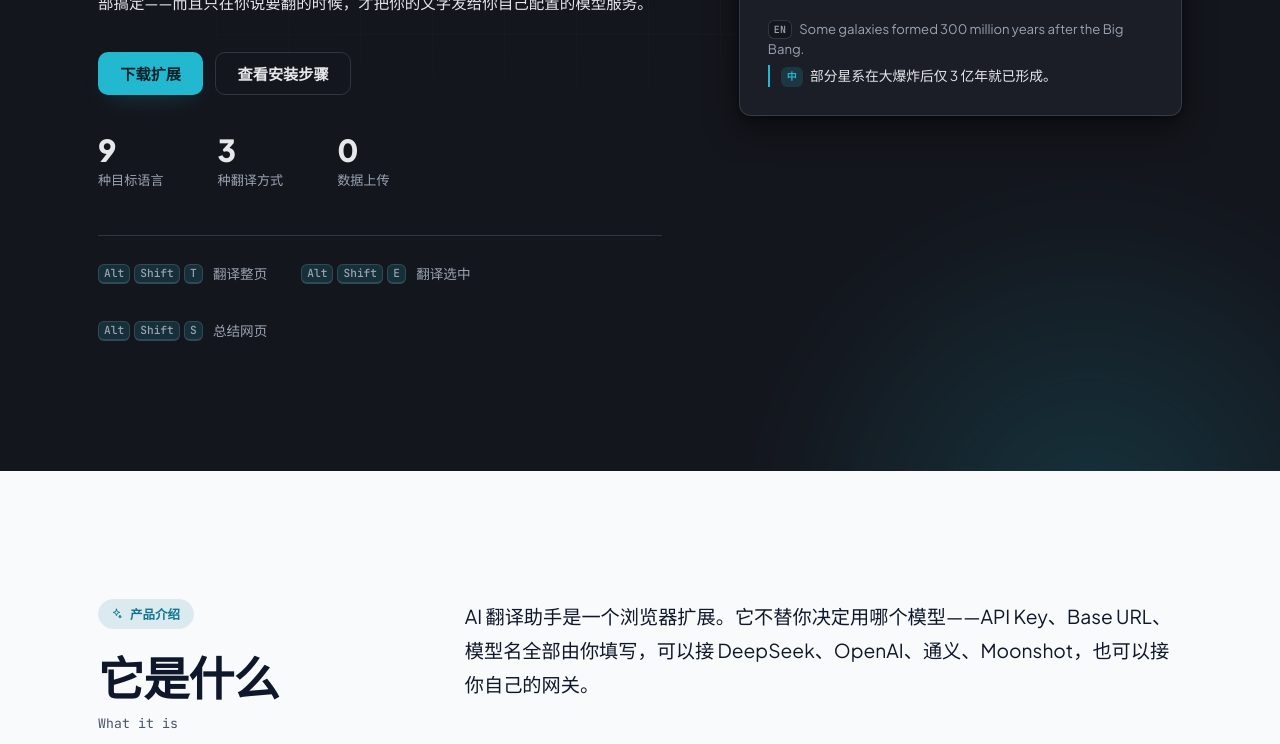
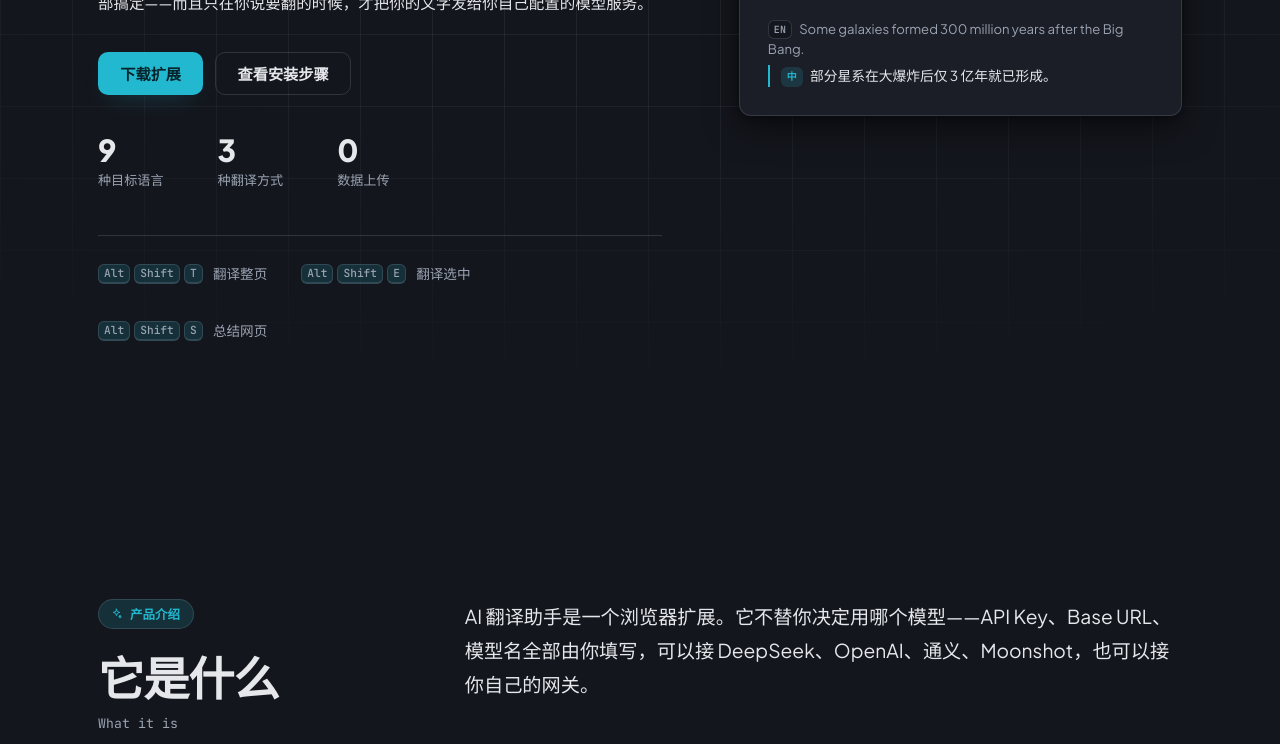
Before and after one commit to Cloudto1/ai-translator-extension, a browser extension: page docs/index.html in a window 1280 px wide. Shown: the part 535-1279 px from the top of the page. Drawn offline with Linux system fonts and the light colour scheme.

Commit message:
fix: 宣传站点改为全站深色，消除区块接缝与低透明度光晕色阶分层

```diff
--- a/docs/index.html
+++ b/docs/index.html
@@ -72,8 +72,9 @@
   <!-- ============ HERO ============ -->
   <section class="hero" id="top">
     <div class="grid-bg" aria-hidden="true"></div>
-    <div class="hero__glow" aria-hidden="true"></div>
-    <div class="hero__glow hero__glow--b" aria-hidden="true"></div>
+    <div class="hero__aura" aria-hidden="true">
+      <div class="hero__glow"></div>
+    </div>
     <div class="wrap hero__inner">
       <div class="hero__copy">
         <p class="eyebrow hero__kicker"><svg class="icon eyebrow__icon" aria-hidden="true"><use href="#i-sparkle" /></svg>AI 驱动 · 兼容 OpenAI 协议</p>
@@ -152,7 +153,7 @@
   </section>
 
   <!-- ============ FEATURES ============ -->
-  <section class="section section--ink" id="features">
+  <section class="section" id="features">
     <div class="grid-bg" aria-hidden="true"></div>
     <div class="wrap">
       <header class="sec-head sec-head--center">
--- a/docs/styles.css
+++ b/docs/styles.css
@@ -7,28 +7,31 @@
 
 /* ---------- tokens ---------- */
 :root {
-  /* 品牌色 — 浅色主题（MASTER.md §1）*/
-  --primary:       #0E7490;
-  --primary-hover: #0B5F78;
-  --primary-soft:  #0891B2;
-  --primary-weak:  rgba(14, 116, 144, .12);
-  --primary-glow:  rgba(14, 116, 144, .35);
-  --on-primary:    #FFFFFF;
+  /* 全站单一深色主题（取 MASTER.md §1 的深色取值）*/
+  color-scheme: dark;
 
-  /* 中性色 — 浅色主题 */
-  --bg:      #F8FAFC;
-  --bg-rgb:  248 250 252;
-  --surface: #FFFFFF;
-  --text:    #0F172A;
-  --muted:   #475569;
-  --border:  #E2E8F0;
+  /* 品牌色 */
+  --primary:       #22B8CF;
+  --primary-hover: #3DCADD;
+  --primary-soft:  #67E8F9;
+  --primary-weak:  rgba(34, 184, 207, .16);
+  --primary-glow:  rgba(34, 184, 207, .30);
+  --on-primary:    #06232A;
+
+  /* 中性色 */
+  --bg:      #14161D;
+  --bg-rgb:  20 22 29;
+  --surface: #1B1E27;
+  --text:    #E5E7EB;
+  --muted:   #9AA3B2;
+  --border:  rgba(148, 163, 184, .22);
 
   /* 阴影（MASTER.md §3：全站只用两种强度）*/
-  --shadow:         0 1px 2px rgba(15, 23, 42, .06), 0 8px 24px rgba(15, 23, 42, .06);
-  --shadow-overlay: 0 12px 32px rgba(15, 23, 42, .16), 0 2px 8px rgba(15, 23, 42, .08);
+  --shadow:         0 1px 2px rgba(0, 0, 0, .4), 0 8px 24px rgba(0, 0, 0, .4);
+  --shadow-overlay: 0 12px 32px rgba(0, 0, 0, .5), 0 2px 8px rgba(0, 0, 0, .35);
 
-  /* 品牌渐变（仅用于深色区块的标题字）*/
-  --brand-gradient: linear-gradient(100deg, #0E7490 0%, #0891B2 100%);
+  /* 品牌渐变（标题字用「近白 → 亮青」）*/
+  --brand-gradient: linear-gradient(100deg, #F0FDFF 0%, #A5F3FC 30%, #22B8CF 100%);
 
   /* 字体（MASTER.md §2）*/
   --font-sans: 'Plus Jakarta Sans', -apple-system, BlinkMacSystemFont, 'Segoe UI',
@@ -49,35 +52,6 @@
   /* 动效（MASTER.md §6：悬停 120-140ms）*/
   --ease-hover: .14s ease;
   --ease-panel: .18s ease-out;
-}
-
-/* 深色区块：同一套语义令牌，切换为深色主题取值
-   （深色下主色换亮青，且填充之上改用深色文字，见 MASTER.md §1 深色主题）*/
-.hero,
-.topbar,
-.section--ink,
-.footer {
-  --primary:       #22B8CF;
-  --primary-hover: #3DCADD;
-  --primary-soft:  #67E8F9;
-  --primary-weak:  rgba(34, 184, 207, .16);
-  --primary-glow:  rgba(34, 184, 207, .30);
-  --on-primary:    #06232A;
-
-  --bg:      #14161D;
-  --bg-rgb:  20 22 29;
-  --surface: #1B1E27;
-  --text:    #E5E7EB;
-  --muted:   #9AA3B2;
-  --border:  rgba(148, 163, 184, .22);
-
-  --shadow:         0 1px 2px rgba(0, 0, 0, .4), 0 8px 24px rgba(0, 0, 0, .4);
-  --shadow-overlay: 0 12px 32px rgba(0, 0, 0, .5), 0 2px 8px rgba(0, 0, 0, .35);
-
-  /* 深色下用「近白 → 亮青」渐变，保证大字对比度仍在 3:1 以上 */
-  --brand-gradient: linear-gradient(100deg, #F0FDFF 0%, #A5F3FC 30%, #22B8CF 100%);
-
-  color: var(--text);
 }
 
 /* ---------- reset ---------- */
@@ -136,11 +110,7 @@ code, kbd { font-family: var(--font-mono); }
   stroke-linejoin: round;
 }
 
-::selection { background: rgba(14, 116, 144, .22); }
-.hero ::selection,
-.section--ink ::selection,
-.topbar ::selection,
-.footer ::selection { background: rgba(34, 184, 207, .3); }
+::selection { background: rgba(34, 184, 207, .3); }
 
 :focus-visible {
   outline: 2px solid var(--primary);
@@ -213,8 +183,9 @@ code, kbd { font-family: var(--font-mono); }
     linear-gradient(rgba(148, 163, 184, .10) 1px, transparent 1px),
     linear-gradient(90deg, rgba(148, 163, 184, .10) 1px, transparent 1px);
   background-size: 72px 72px;
-  -webkit-mask-image: radial-gradient(115% 85% at 50% 0%, #000 22%, transparent 78%);
-  mask-image: radial-gradient(115% 85% at 50% 0%, #000 22%, transparent 78%);
+  /* 用居中的椭圆遮罩：网格在上下边界处正好衰减为 0，不与相邻区块产生接缝 */
+  -webkit-mask-image: radial-gradient(120% 62% at 50% 48%, #000 18%, transparent 74%);
+  mask-image: radial-gradient(120% 62% at 50% 48%, #000 18%, transparent 74%);
 }
 
 .btn {
@@ -389,6 +360,14 @@ kbd {
   color: var(--text);
   padding-block: clamp(52px, 8vw, 96px) clamp(64px, 10vw, 128px);
 }
+/* 首屏装饰层：整体上下淡出，避免光晕被 overflow 切出硬边接缝 */
+.hero__aura {
+  position: absolute;
+  inset: 0;
+  pointer-events: none;
+  -webkit-mask-image: linear-gradient(180deg, transparent 0, #000 15%, #000 72%, transparent 100%);
+  mask-image: linear-gradient(180deg, transparent 0, #000 15%, #000 72%, transparent 100%);
+}
 .hero__glow {
   position: absolute;
   left: 50%;
@@ -396,21 +375,11 @@ kbd {
   width: 900px;
   height: 900px;
   transform: translateX(-50%);
-  background: radial-gradient(circle, var(--primary-glow), transparent 62%);
+  background: radial-gradient(circle, var(--primary-glow), rgba(34, 184, 207, 0) 62%);
   filter: blur(24px);
   pointer-events: none;
 }
-/* 第二层环境光：右下角补一点纵深，避免大面积纯平 */
-.hero__glow--b {
-  left: auto;
-  right: -200px;
-  top: auto;
-  bottom: -440px;
-  width: 780px;
-  height: 780px;
-  transform: none;
-  opacity: .6;
-}
+
 .hero__inner {
   position: relative;
   z-index: 1;
@@ -603,11 +572,18 @@ kbd {
   color: var(--text);
 }
 .section--tight { padding-block: clamp(52px, 7vw, 88px); }
-.section--ink {
-  background: var(--bg);
-  color: var(--text);
+.section[id] { scroll-margin-top: 84px; }
+
+/* 全站同一深色底，靠极淡的品牌色辉光制造纵深，避免中段发平 */
+#features::before,
+#compat::before {
+  content: "";
+  position: absolute;
+  inset: 0;
+  z-index: -1;
+  pointer-events: none;
+  background: radial-gradient(62% 42% at 50% 40%, rgba(34, 184, 207, .12), rgba(34, 184, 207, 0) 74%);
 }
-.section[id] { scroll-margin-top: 84px; }
 
 .h2 {
   font-size: clamp(1.85rem, 3.6vw, 2.9rem);
```
